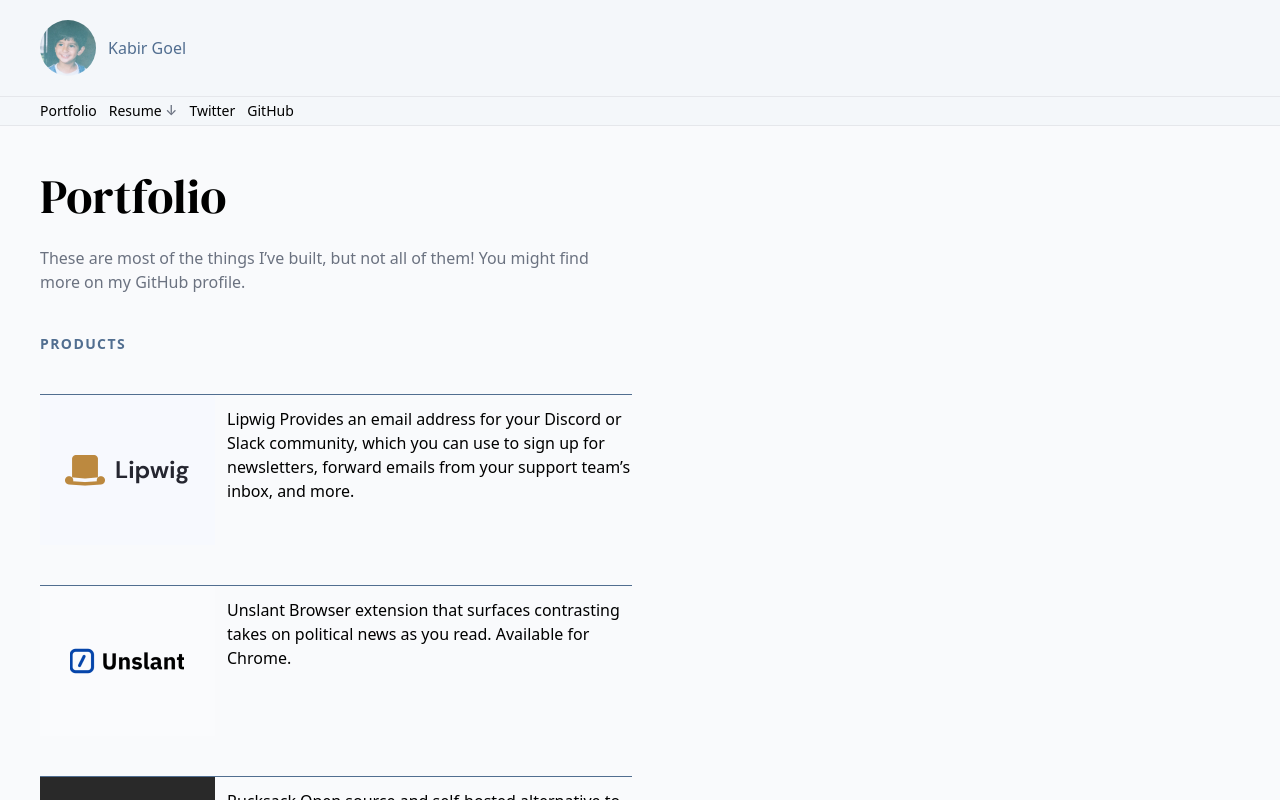
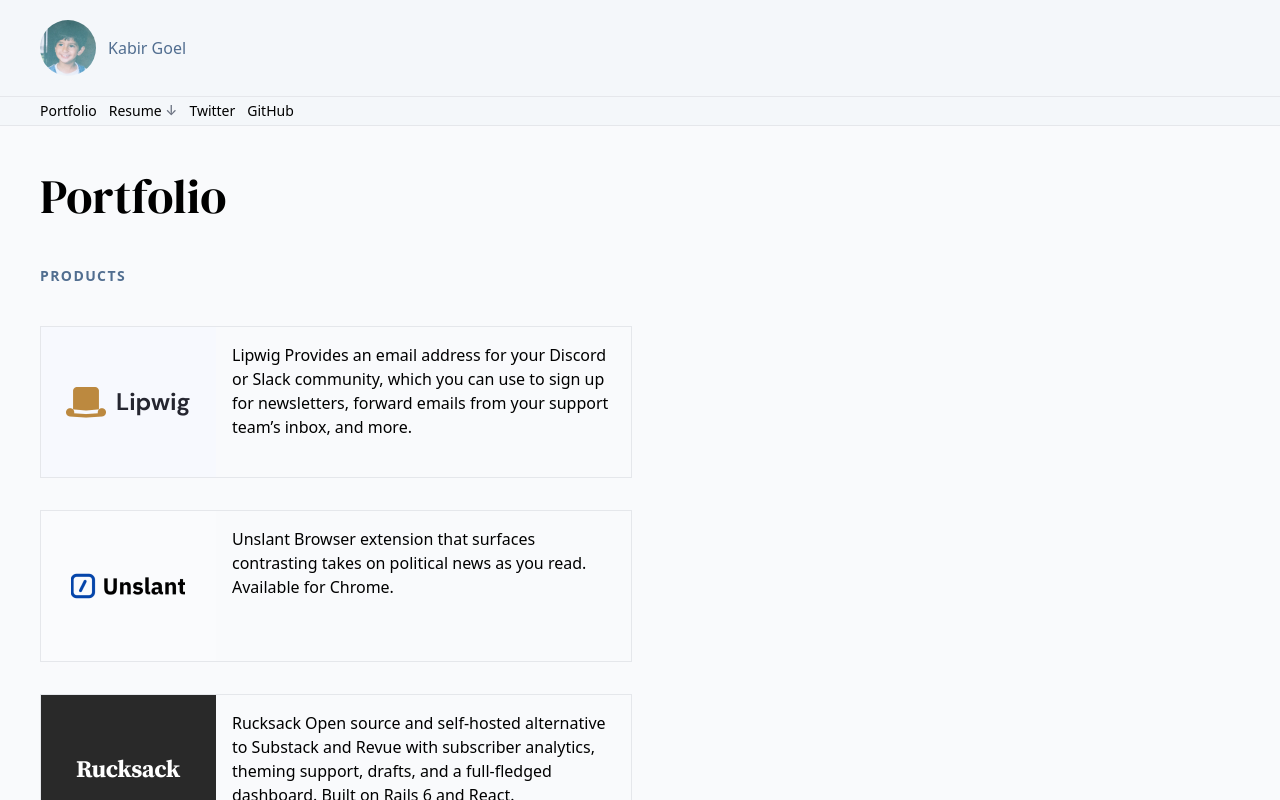
Before and after one commit to kbrgl/website, a Next.js app: page /portfolio in a window 1280 px wide. Shown: the top 800 px of the page. Built offline with nearby package versions, Linux system fonts and the light colour scheme; a web font is replaced by a local one.

Commit message:
Improvements to portfolio

```diff
--- a/components/project.js
+++ b/components/project.js
@@ -6,14 +6,14 @@ export default function Project({ project }) {
   return (
     <Link href={link || `/p/${slug}`}>
       <a className="block">
-        <div className="flex border-t border-t-accent">
+        <div className="flex flex-col md:flex-row border-t md:border transition-shadow md:hover:shadow">
           <img
-            className="self-start mr-3"
+            className="self-start"
+            width={175}
             src={`/projects/${image}`}
             alt=""
-            width={175}
           />
-          <p className="my-3">
+          <p className="mt-4 md:m-4">
             <strong className="font-medium">{name}</strong>
             <span className="ml-1">{description}</span>
           </p>
--- a/pages/portfolio.tsx
+++ b/pages/portfolio.tsx
@@ -94,15 +94,11 @@ export default function Portfolio() {
       <Container>
         <div className="pt-10" />
         <Title>Portfolio</Title>
-        <p className="text-gray-500 mt-5 mb-10">
-          These are most of the things I’ve built, but not all of them! You
-          might find more on my{" "}
-          <a href="https://github.com/kbrgl">GitHub profile</a>.
-        </p>
+        <div className="pt-10" />
         <section>
           <SectionHeading>Products</SectionHeading>
           <div className="pt-10" />
-          <div className="space-y-10">
+          <div className="space-y-8">
             {products.map((product) => (
               <Project key={product.name} project={product} />
             ))}
@@ -112,7 +108,7 @@ export default function Portfolio() {
         <section>
           <SectionHeading>Code</SectionHeading>
           <div className="pt-10" />
-          <div className="space-y-10">
+          <div className="space-y-8">
             {code.map((project) => (
               <Project key={project.name} project={project} />
             ))}
```
